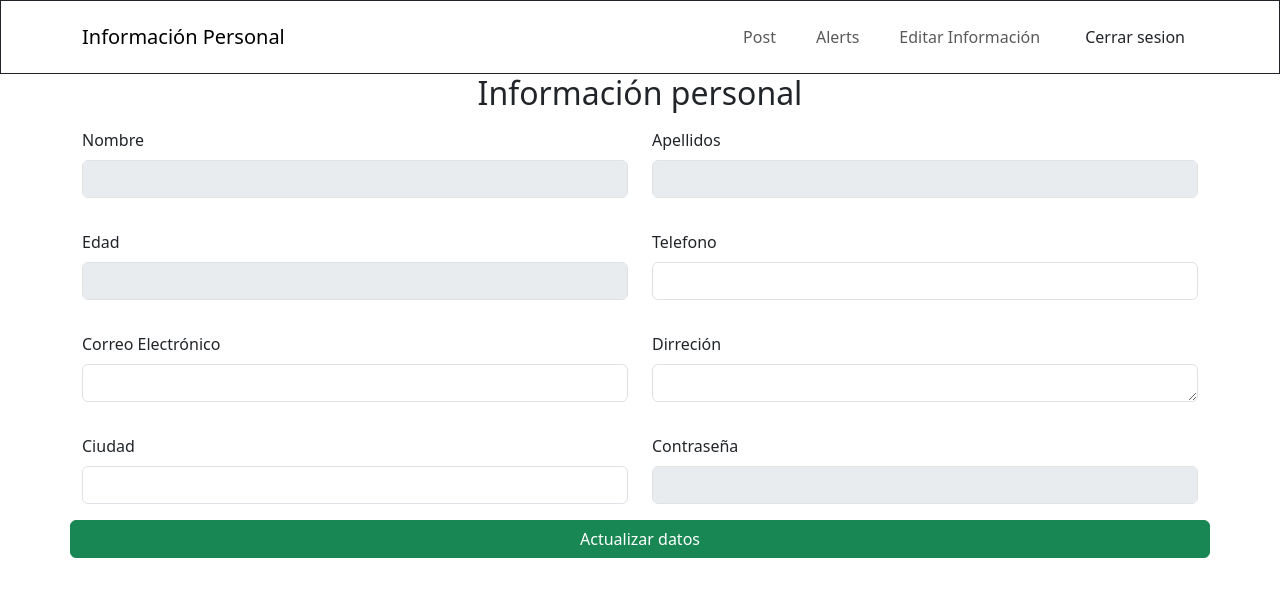
After one commit to CamiloAs849/Modulo-Comisionistas, a PHP site: page /edit.php in a window 1280 px wide. The commit adds this page. Shown: the top 597 px of the page. Run offline with PHP 8.4, Linux system fonts and the light colour scheme; the visitor is signed in with stand-in values (Sample User, id 1); data that the repository does not hold is empty; some libraries are stand-ins or nearby versions.

Commit message:
Ultimo Commit

```diff
--- /dev/null
+++ b/edit.php
@@ -0,0 +1,152 @@
+<!DOCTYPE html>
+<html lang="en">
+
+<head>
+    <meta charset="UTF-8">
+    <meta name="viewport" content="width=device-width, initial-scale=1.0">
+    <title>Información</title>
+    <link href="https://cdn.jsdelivr.net/npm/bootstrap@5.3.3/dist/css/bootstrap.min.css" rel="stylesheet" integrity="sha384-QWTKZyjpPEjISv5WaRU9OFeRpok6YctnYmDr5pNlyT2bRjXh0JMhjY6hW+ALEwIH" crossorigin="anonymous">
+    <script src="https://cdn.jsdelivr.net/npm/bootstrap@5.3.3/dist/js/bootstrap.bundle.min.js" integrity="sha384-YvpcrYf0tY3lHB60NNkmXc5s9fDVZLESaAA55NDzOxhy9GkcIdslK1eN7N6jIeHz" crossorigin="anonymous"></script>
+    <script src="//cdn.jsdelivr.net/npm/alertifyjs@1.14.0/build/alertify.min.js"></script>
+    <link rel="stylesheet" href="//cdn.jsdelivr.net/npm/alertifyjs@1.14.0/build/css/alertify.min.css" />
+    <link rel="stylesheet" href="//cdn.jsdelivr.net/npm/alertifyjs@1.14.0/build/css/themes/default.min.css" />
+</head>
+
+<body>
+    <?php
+    include("conexion.php");
+    session_start();
+    $usuario = $_SESSION['UsuarioID'];
+    $sql = "SELECT * FROM gestion_productos.comisionista WHERE UsuarioID= '$usuario'";
+
+    $result = mysqli_query($Link, $sql);
+    $row = mysqli_fetch_array($result);
+    $nombreUsuario = $row['NombreUsuario'];
+    $apellidoUsuario = $row['ApellidosUsuario'];
+    $Edad = $row['Edad'];
+    $correoUsuario = $row['Correo'];
+    $telefonoUsuario = $row['TelefonoUsuario'];
+    $direccionUsuario = $row['Direccion'];
+    $Ciudad = $row['Ciudad'];
+    $usuarioID = $row['UsuarioID'];
+    $contraseña = $row['Password'];
+    ?>
+    <nav class="navbar navbar-expand-lg " style="border: 1px solid; ">
+        <div class="container">
+            <a class="navbar-brand" href="inicio.php">Información Personal</a>
+            <div class="navbar" id="navbarSupportedContent">
+                <ul class="navbar-nav ms-auto align-items-center">
+                    <li class="nav-item">
+                        <a class="nav-link mx-2" href="#!"><i class="fas fa-plus-circle pe-2"></i>Post</a>
+                    </li>
+                    <li class="nav-item">
+                        <a class="nav-link mx-2" href="#!"><i class="fas fa-bell pe-2"></i>Alerts</a>
+                    </li>
+                    <li class="nav-item">
+                        <a class="nav-link mx-2" href="edit.php"><i class="fas fa-heart pe-2"></i>Editar Información</a>
+                    </li>
+                    <li class="nav-item ms-3">
+                        <button class="btn btn-black btn-rounded" onclick="Confirm()">Cerrar sesion</button>
+                        <script>
+                            function Confirm() {
+                                alertify.confirm('Confirmar', 'Quieres cerrar sesion?', function() {
+                                    alertify.success('Si')
+                                    window.location.href = "LogOut.php";
+                                }, function() {});
+                            }
+                        </script>
+                    </li>
+                </ul>
+            </div>
+        </div>
+    </nav>
+    <h2 class="text-center mb-3">Información personal</h2>
+    <div class="container">
+
+        <form method="post" action="<?php echo $_SERVER['PHP_SELF']; ?>">
+            <div class="mb-3 row justify-content-md-center">
+                <div class="col">
+                    <label for="Nombre" class="form-label">Nombre</label>
+                    <input type="text" class="form-control" id="NombreUsuario" name="NombreUsuario" placeholder="" disabled value="<?php echo $nombreUsuario ?>">
+                </div>
+
+                <div class="mb-3 col">
+                    <label for="Apellidos" class="form-label">Apellidos</label>
+                    <input type="text" class="form-control" id="ApellidosUsuario" name="ApellidosUsuario" placeholder="" disabled value="<?php echo $apellidoUsuario ?>">
+                </div>
+            </div>
+            <div class="mb-3 row justify-content-md-center">
+                <div class="col">
+                    <label for="Edad" class="form-label">Edad</label>
+                    <input type="number" class="form-control" id="Edad" name="Edad" placeholder="" disabled value="<?php echo $Edad ?>">
+                </div>
+
+                <div class="mb-3 col">
+                    <label for="Telefono" class="form-label">Telefono</label>
+                    <input type="number" class="form-control" id="Telefono" name="TelefonoUsuario" placeholder="" value="<?php echo $telefonoUsuario ?>">
+                </div>
+            </div>
+            <div class="mb-3 row justify-content-md-center">
+                <div class="col">
+                    <label for="Correo" class="form-label">Correo Electrónico</label>
+                    <input type="email" class="form-control" id="Correo" name="Correo" placeholder="" value="<?php echo $correoUsuario ?>">
+                </div>
+
+                <div class="mb-3 col">
+                    <label for="Dirrecion" class="form-label">Dirreción</label>
+                    <textarea type="number" class="form-control" id="Direccion" name="Dirrecion" placeholder="" rows="1"><?php echo $direccionUsuario ?></textarea>
+                </div>
+            </div>
+            <div class="mb-3 row justify-content-md-center">
+                <div class="col">
+                    <label for="Ciudad" class="form-label">Ciudad</label>
+                    <input type="text" class="form-control" id="Ciudad" name="Ciudad" placeholder="" value="<?php echo $Ciudad ?>">
+                </div>
+                <div class="col">
+                    <label for="password" class="form-label">Contraseña</label>
+                    <input type="password" class="form-control" id="password" name="Password" disabled placeholder="" value="<?php echo $contraseña ?>">
+                </div>
+            </div>
+            <div class="mb-3 row justify-content-md-center">
+                <button class="btn btn-success">Actualizar datos</button>
+            </div>
+
+        </form>
+
+        <?php
+        if ($_SERVER['REQUEST_METHOD'] === 'POST') {
+            $TelefonoUsuario = $_POST['TelefonoUsuario'];
+            $Correo = $_POST['Correo'];
+            $Dirrecion = $_POST['Dirrecion'];
+            $Ciudad = $_POST['Ciudad'];
+
+            $sql = "UPDATE gestion_productos.comisionista
+        SET TelefonoUsuario = '$TelefonoUsuario', Correo = '$Correo', Ciudad = '$Ciudad', Direccion = '$Dirrecion'
+        WHERE UsuarioID = '$usuarioID'";
+
+            $result = mysqli_query($Link, $sql);
+
+            if ($result === true) {
+                echo '<div class="alert alert-success d-flex align-items-center" role="alert" style="height: 50px">
+                    <svg class="bi flex-shrink-0 me-2" role="img" aria-label="Success:"><use xlink:href="#check-circle-fill"/></svg>
+                    <div>
+                        Datos Actualizados con exito
+                    </div>
+                </div>';
+                echo "<script>
+                    window.location.href = 'edit.php'
+                    </script>";
+            } else {
+                echo '<div class="alert alert-warning d-flex align-items-center" role="alert">
+                    <svg class="bi flex-shrink-0 me-2" role="img" aria-label="Warning:"><use xlink:href="#exclamation-triangle-fill"/></svg>
+                    <div>
+                        An example warning alert with an icon
+                    </div>
+                </div>';
+            }
+        }
+        ?>
+    </div>
+</body>
+
+</html>
--- a/inicio-sesion.php
+++ b/inicio-sesion.php
@@ -38,6 +38,7 @@ if (isset($_POST['UsuarioID']) && $_POST['password']) {
                 $_SESSION['Direccion'] = $row['Direccion'];
                 $_SESSION['Ciudad'] = $row['Ciudad'];
                 $_SESSION['password'] = $row['password'];
+                sleep(1);
                 header("Location: Inicio.php");
                 exit();
             } else {
```
Also changed, not shown: inicio.php (+55 -10 lines).
